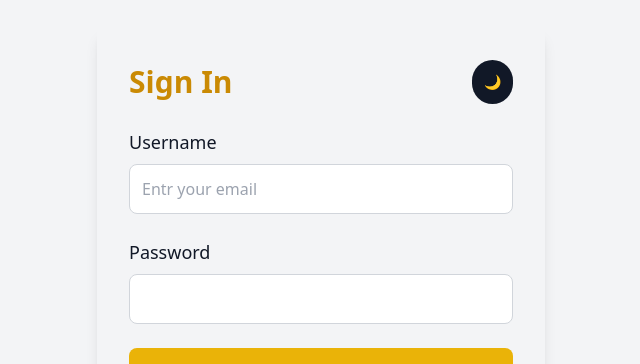
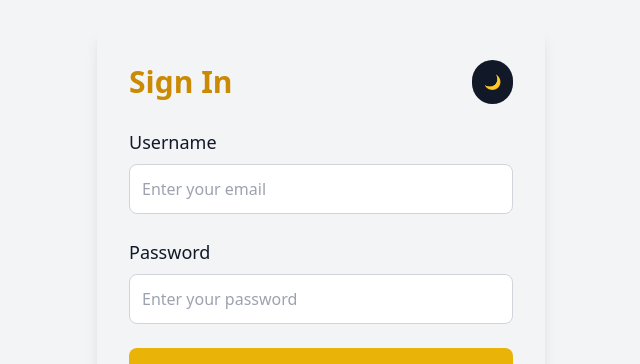
Before and after one commit to AayushKP/Postly, a React (Vite) app in the folder client/: page /signin in a window 1280 px wide. Shown: the part 128-492 px from the top of the page, without its empty margins (319-959 px from the left). Built offline with nearby package versions, Linux system fonts and the light colour scheme; a web font is replaced by a local one.

Commit message:
added placeholders in form

```diff
--- a/client/src/pages/Signin.tsx
+++ b/client/src/pages/Signin.tsx
@@ -107,7 +107,7 @@ export const Signin = () => {
               type="text"
               name="username"
               id="username"
-              placeholder="Entr your email"
+              placeholder="Enter your email"
               value={inputs.username}
               onChange={(e) =>
                 setInputs({ ...inputs, username: e.target.value })
@@ -133,6 +133,7 @@ export const Signin = () => {
               type="password"
               name="password"
               id="password"
+              placeholder="Enter your password"
               value={inputs.password}
               onChange={(e) =>
                 setInputs({ ...inputs, password: e.target.value })
--- a/client/src/pages/Signup.tsx
+++ b/client/src/pages/Signup.tsx
@@ -111,6 +111,7 @@ export const Signup = () => {
               type="text"
               name="name"
               id="name"
+              placeholder="Enter your name"
               value={inputs.name}
               onChange={(e) => setInputs({ ...inputs, name: e.target.value })}
               className={`w-full p-3 border rounded-lg focus:outline-none focus:ring-2 ${
@@ -159,6 +160,7 @@ export const Signup = () => {
             <input
               type="password"
               name="password"
+              placeholder="Enter your password"
               id="password"
               value={inputs.password}
               onChange={(e) =>
```
